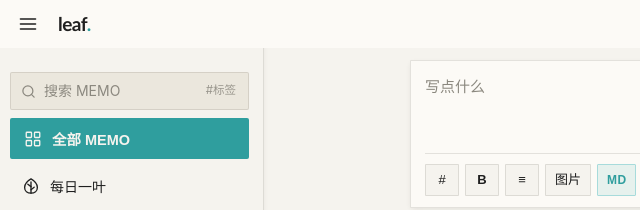
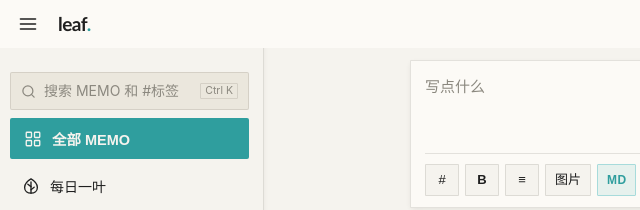
Before and after one commit to WGfuying/Leaf., a plain HTML site: page index.html in a window 1280 px wide. Shown: the top 210 px of the page, 4-644 px from the left. Drawn offline with Linux system fonts and the light colour scheme.

Commit message:
fix(search): 占位整句「搜索 MEMO 和 #标签」，Ctrl K 键帽回归
- #标签 并入 placeholder 正文，不再单独占右侧徽标区；右端恢复 Ctrl K 键帽。
- 键帽 flex-shrink:0，220px 窄侧栏也不会被长文字顶掉；Pad 档单独收紧间距与占位字号
  （只缩 placeholder，键入文字仍是 14px）。
- 顶栏搜索浮层占位与 aria-label 同步为同一句；输入态键帽让位给清空钮。
- 114/114 新断言（Chromium / Firefox × 桌面 / Pad / 手机）全绿：
  整句不截断、键帽完整不重叠、填充联动、就地筛选、Ctrl+K 仍唤起浮层、景深半径恒定。
- r27 / r27b / r28 / r29 / reg27 回归全绿。
- sw.js v9 -> v10；Release V102 中英条目改写，并修齐「一叶之标」被拆断的段落。

```diff
--- a/index.html
+++ b/index.html
@@ -254,13 +254,20 @@
   }
   .sf-clear:hover{ color:var(--ink) }
   .search-field.filled .sf-clear{ display:block }
-  .search-field.filled .sf-hint{ display:none }
+  .search-field.filled .sf-kbd{ display:none }
   .search-field.filled, .search-field:focus-within{ color:var(--ink); border-color:var(--cyan-soft); background:var(--paper) }
-  /* 右端提示「#标签」：不是快捷键，就不该再画成键帽（边框 + 等宽字），
-     改成一枚柔和的 hint。placeholder 相应收短为「搜索 MEMO」，两处不重复、也不会被截断。 */
-  .sf-hint{
-    flex-shrink:0; font-size:11.5px; line-height:1; padding:3px 2px;
-    color:var(--muted); opacity:.85; font-variant-numeric:tabular-nums;
+  /* 占位文案是完整一句「搜索 MEMO 和 #标签」，#标签 属于正文、不进右侧徽标区；
+     右端 Ctrl K 键帽独立且不参与收缩，文字再长也不会把快捷键提示顶掉。 */
+  .sf-kbd{
+    flex-shrink:0; font-size:10.5px; line-height:1; padding:2px 4px;
+    color:var(--muted); border:1px solid var(--line); border-radius:var(--r-xs);
+    white-space:nowrap;
+  }
+  /* Pad 档侧栏仅 220px：整句占位与键帽要同排放得下，单独收紧这一档的间距与占位字号。
+     只缩小 placeholder，用户真正键入的文字仍是 14px，聚焦时自然切换。 */
+  @media (min-width:821px) and (max-width:1199px){
+    .search-field{ gap:5px; padding:7px 8px }
+    .sf-input::placeholder{ font-size:11.5px; letter-spacing:-.2px }
   }
 
   /* ---------- 搜索浮层：锚在触发元素处、无遮罩、列表背后实时过滤 ----------
@@ -1279,7 +1286,7 @@
 <div class="search-pop" id="searchPop" role="dialog" aria-label="搜索 MEMO">
   <div class="sp-row">
     <svg width="16" height="16" viewBox="0 0 24 24" fill="none" stroke="currentColor" stroke-width="2" stroke-linecap="round"><circle cx="11" cy="11" r="8"/><line x1="21" y1="21" x2="16.65" y2="16.65"/></svg>
-    <input class="sp-input" id="searchInput" type="text" placeholder="搜索 MEMO 或 #标签" autocomplete="off" spellcheck="false" aria-label="搜索关键词">
+    <input class="sp-input" id="searchInput" type="text" placeholder="搜索 MEMO 和 #标签" autocomplete="off" spellcheck="false" aria-label="搜索关键词">
     <button type="button" class="sp-clear" id="searchClear" aria-label="清空搜索">✕</button>
   </div>
   <div class="sp-hint"><span id="searchHint">输入即筛选 · Esc 关闭</span><span>Ctrl/⌘ K</span></div>
@@ -1297,9 +1304,9 @@
 
     <div class="search-field" id="searchField">
       <svg width="15" height="15" viewBox="0 0 24 24" fill="none" stroke="currentColor" stroke-width="2" stroke-linecap="round"><circle cx="11" cy="11" r="8"/><line x1="21" y1="21" x2="16.65" y2="16.65"/></svg>
-      <input class="sf-input" id="sideSearch" type="text" placeholder="搜索 MEMO" autocomplete="off" spellcheck="false" aria-label="搜索 MEMO 或标签">
+      <input class="sf-input" id="sideSearch" type="text" placeholder="搜索 MEMO 和 #标签" autocomplete="off" spellcheck="false" aria-label="搜索 MEMO 和 #标签">
       <button type="button" class="sf-clear" id="sideSearchClear" aria-label="清空搜索">✕</button>
-      <span class="sf-hint" aria-hidden="true">#标签</span>
+      <span class="sf-kbd" aria-hidden="true">Ctrl K</span>
     </div>
 
     <button class="nav-primary" id="navAll">
```
